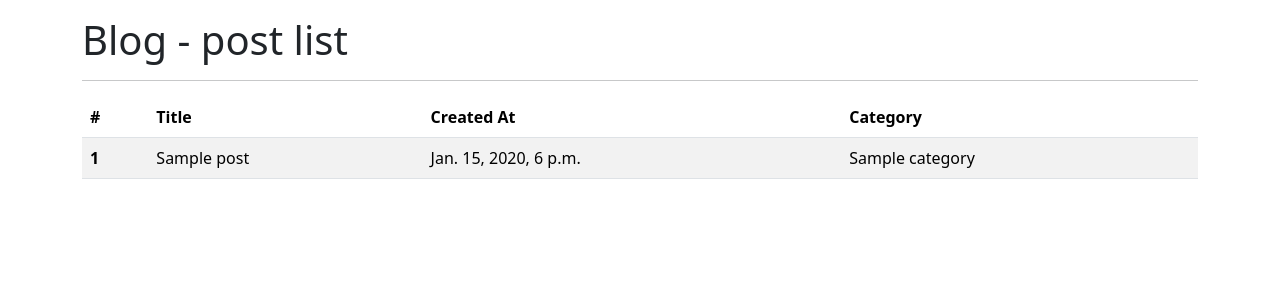
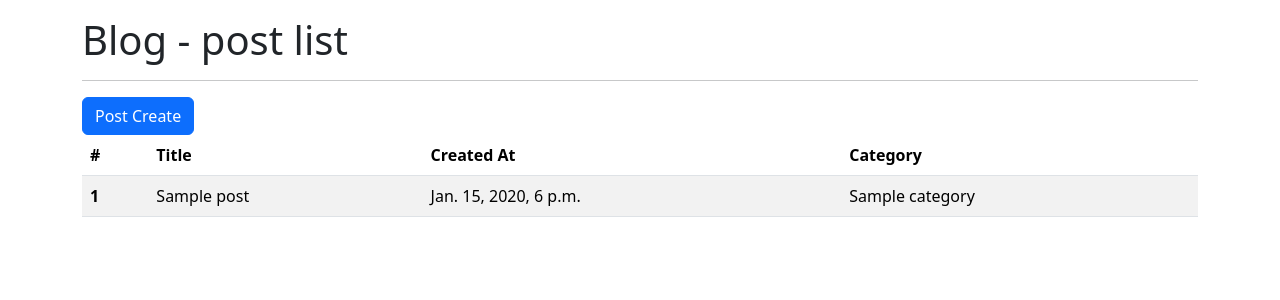
Before and after one commit to labu8712/django-blog-202411, a Django app: page /blog/posts/ in a window 1280 px wide. Shown: the top 300 px of the page. Run offline with Django 5.2, Linux system fonts and the light colour scheme; tables that the repository leaves empty hold one stand-in row (values such as "Sample post"); some libraries are stand-ins or nearby versions.

Commit message:
Add post create page

```diff
--- a/blog/templates/blog/post_list.html
+++ b/blog/templates/blog/post_list.html
@@ -5,6 +5,10 @@
 {% endblock page_header %}
 
 {% block content %}
+    <a class="btn btn-primary"
+       href="{% url "blog:post-create" %}"
+       role="button">Post Create</a>
+
     <table class="table table-striped">
         <thead>
             <tr>
--- a/blog/urls.py
+++ b/blog/urls.py
@@ -6,4 +6,5 @@ app_name = "blog"
 
 urlpatterns = [
     path("posts/", blog_views.post_list, name="post-list"),
+    path("posts/create/", blog_views.post_create, name="post-create"),
 ]
--- a/blog/views.py
+++ b/blog/views.py
@@ -6,3 +6,7 @@ from blog.models import Post
 def post_list(request):
     posts = Post.objects.all()
     return render(request, "blog/post_list.html", {"posts": posts})
+
+
+def post_create(request):
+    return render(request, "blog/post_create.html")
```
Also changed, not shown: blog/templates/blog/post_create.html (added, +11 -0 lines).
